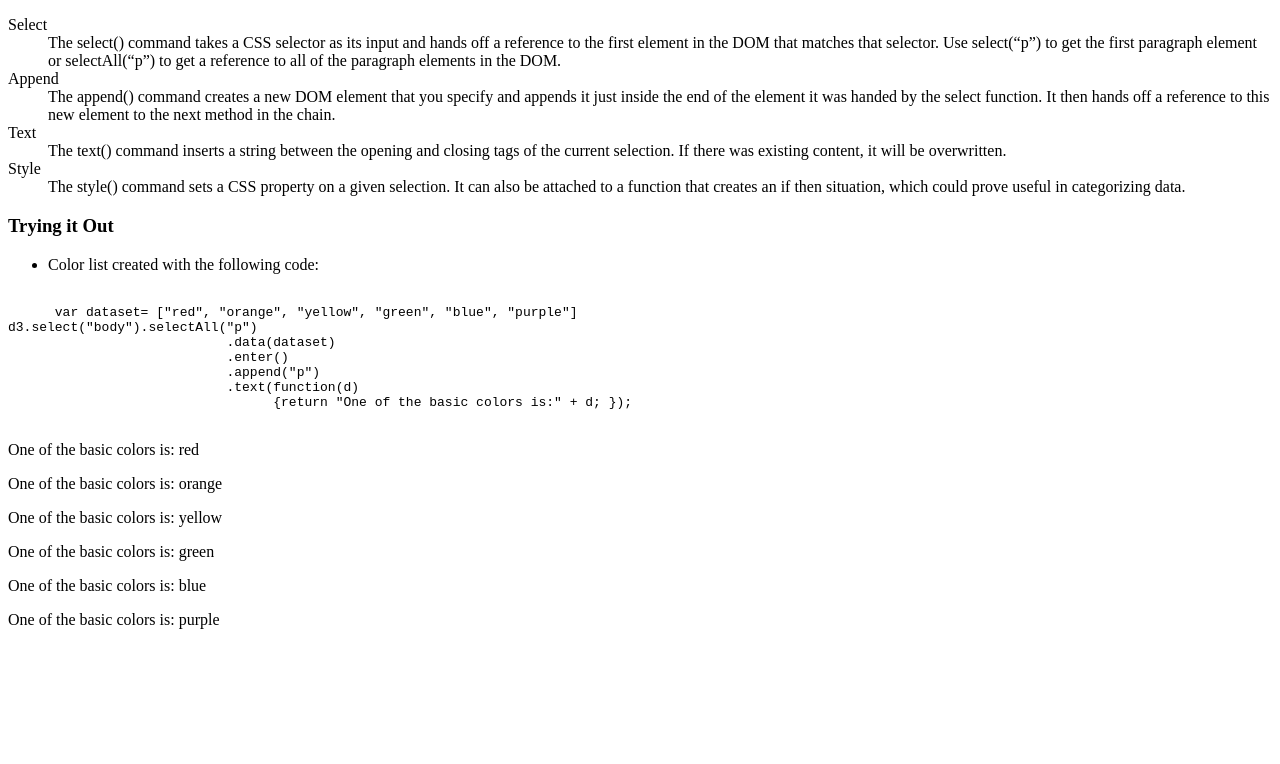
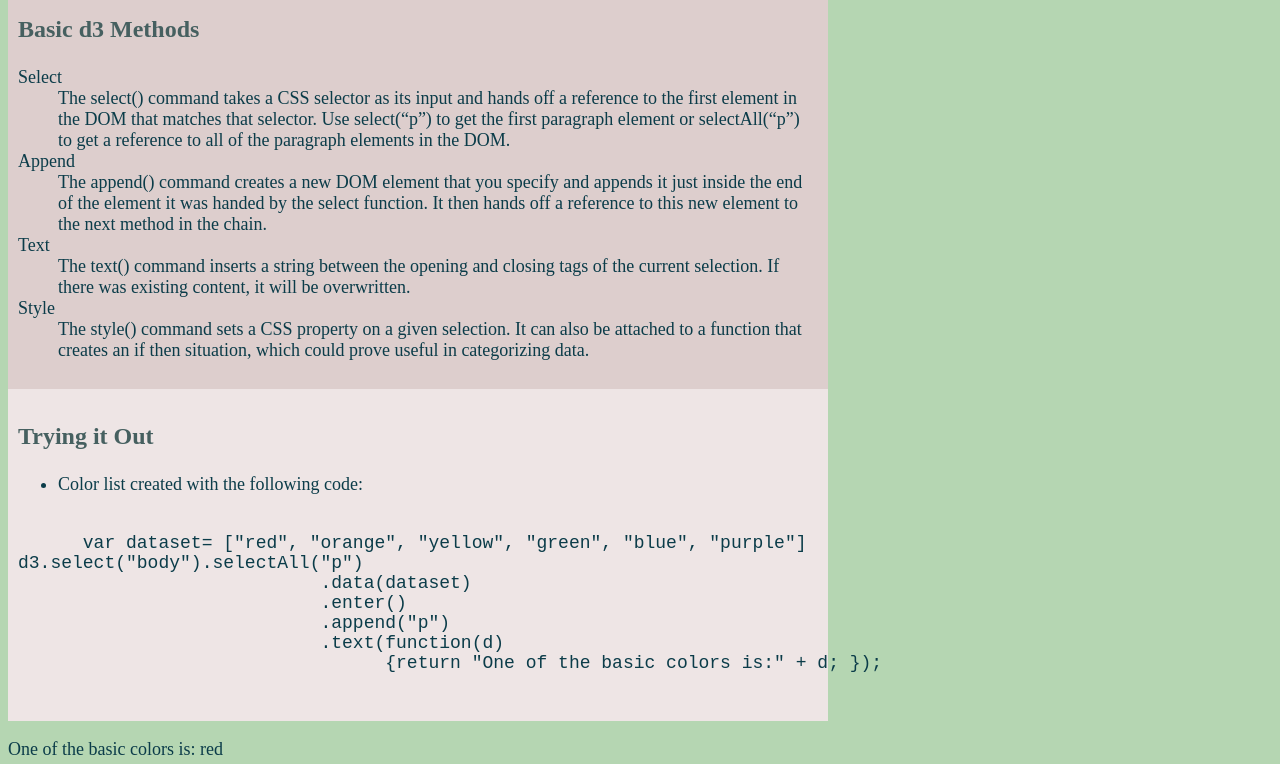
Before and after one commit to Abby-Wheelis/WritingHTML, a plain HTML site: page index.html in a window 1280 px wide. Shown: the part 91-855 px from the top of the page. Before the commit the page ends 800 px from the top, so only its background shows below. Drawn offline with nearby package versions, Linux system fonts and the light colour scheme.

Commit message:
linked stylesheet

```diff
--- a/index.html
+++ b/index.html
@@ -1,6 +1,6 @@
 <html>
 <head>
-<link href="WritingHTML.css" rel="stylesheet" type="text/css">
+<link href="stylesheet.css" rel="stylesheet" type="text/css">
     <script src="https://d3js.org/d3.v5.min.js"></script>
 </head>
 <body>
```
